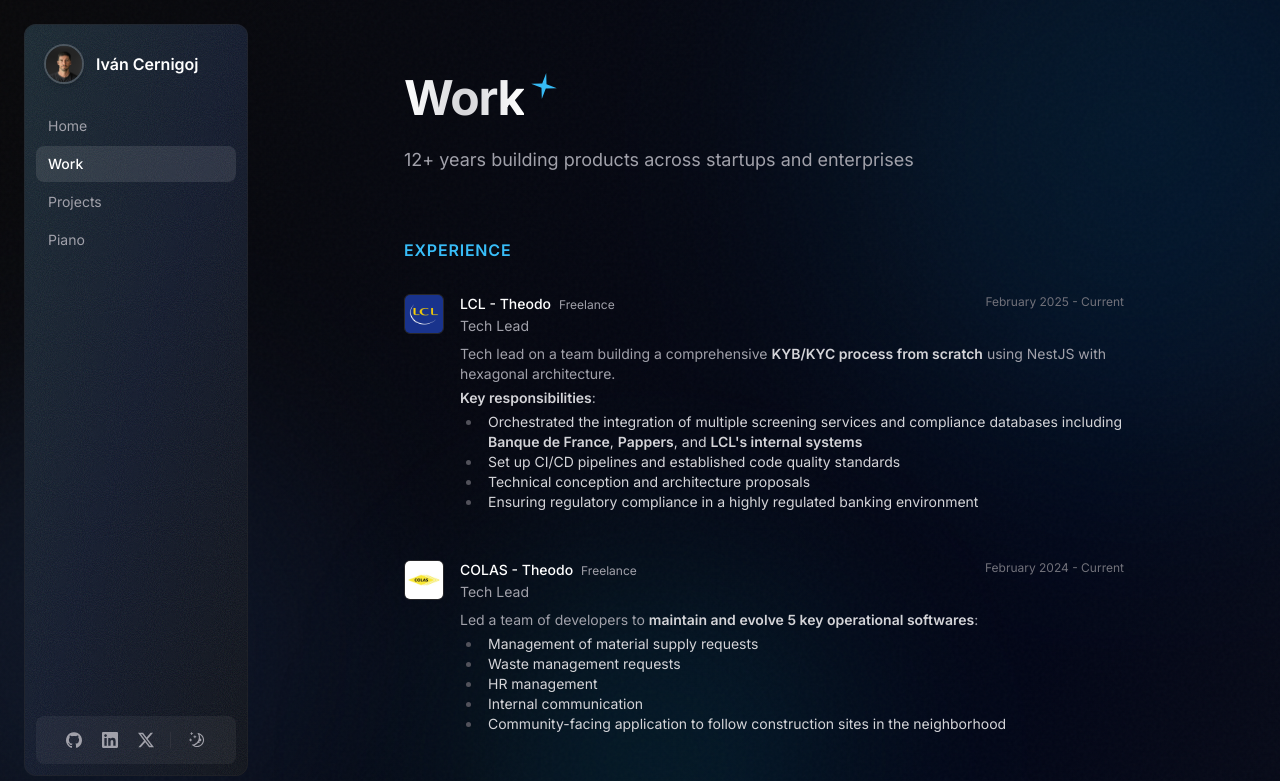
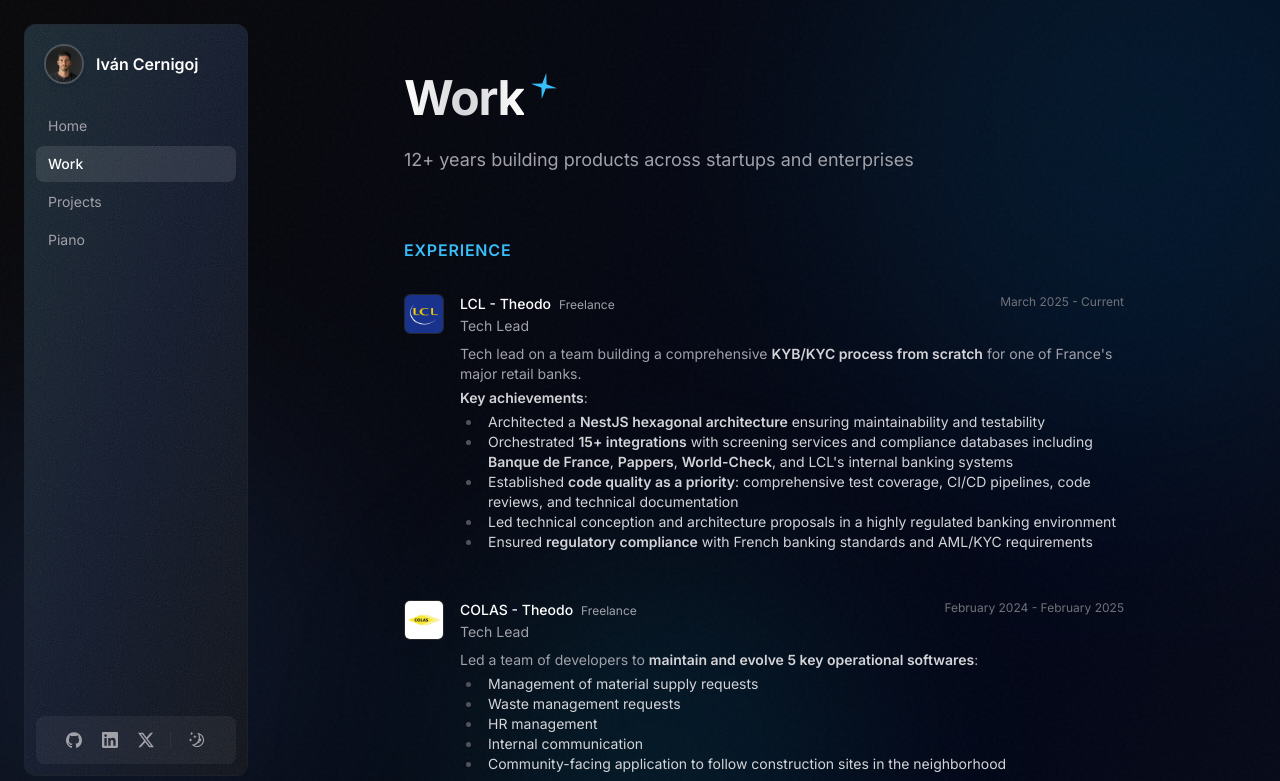
Before and after one commit to icernigoj/ivo-ar, a Next.js app: page /work in a window 1280 px wide. Shown: the top 781 px of the page. Built offline with nearby package versions, Linux system fonts and the light colour scheme.

Commit message:
Improve LCL description and fix dates

```diff
--- a/src/data/resume.tsx
+++ b/src/data/resume.tsx
@@ -17,9 +17,9 @@
 
 🔧 **Recently, I've been working on some interesting challenges:**
 
-- At **LCL** (via Theodo), I'm tech lead on a team building a KYB/KYC process from scratch in a highly regulated banking environment - integrating compliance databases like Banque de France and Pappers while maintaining strict regulatory standards.
+- At **LCL**, I'm tech lead on a team building a complex KYB/KYC platform from scratch for one of France's major banks - orchestrating 15+ integrations with compliance databases (Banque de France, Pappers, World-Check) while ensuring code quality and regulatory compliance in a highly demanding environment.
 
-- At **Colas** (via Theodo), I had the opportunity to be tech lead on a team maintaining 5 different operational applications - from supply chain management to public-facing construction site tracking. It taught me a lot about juggling multiple priorities and keeping critical systems running smoothly.
+- At **Colas**, I had the opportunity to be tech lead on a team maintaining 5 different operational applications - from supply chain management to public-facing construction site tracking. It taught me a lot about juggling multiple priorities and keeping critical systems running smoothly.
 
 - Created the entire tech infrastructure for **FlyLooping**, a travel startup where users can book multi-city European tours with optimized flight combinations.
 
@@ -113,10 +113,10 @@
       location: "France",
       title: "Tech Lead",
       logoUrl: "/lcl.png",
-      start: "February 2025",
+      start: "March 2025",
       end: "Current",
       description:
-        "Tech lead on a team building a comprehensive **KYB/KYC process from scratch** using NestJS with hexagonal architecture.\n\n**Key responsibilities**:\n\n - Orchestrated the integration of multiple screening services and compliance databases including **Banque de France**, **Pappers**, and **LCL's internal systems**\n - Set up CI/CD pipelines and established code quality standards\n - Technical conception and architecture proposals\n - Ensuring regulatory compliance in a highly regulated banking environment",
+        "Tech lead on a team building a comprehensive **KYB/KYC process from scratch** for one of France's major retail banks.\n\n**Key achievements**:\n\n - Architected a **NestJS hexagonal architecture** ensuring maintainability and testability\n - Orchestrated **15+ integrations** with screening services and compliance databases including **Banque de France**, **Pappers**, **World-Check**, and LCL's internal banking systems\n - Established **code quality as a priority**: comprehensive test coverage, CI/CD pipelines, code reviews, and technical documentation\n - Led technical conception and architecture proposals in a highly regulated banking environment\n - Ensured **regulatory compliance** with French banking standards and AML/KYC requirements",
       skills: [
         "Node.js",
         "NestJS",
@@ -135,7 +135,7 @@
       title: "Tech Lead",
       logoUrl: "/colas.jpg",
       start: "February 2024",
-      end: "Current",
+      end: "February 2025",
       description:
         "Led a team of developers to **maintain and evolve 5 key operational softwares**:\n\n - Management of material supply requests\n - Waste management requests\n - HR management\n - Internal communication\n - Community-facing application to follow construction sites in the neighborhood",
       skills: [
```
